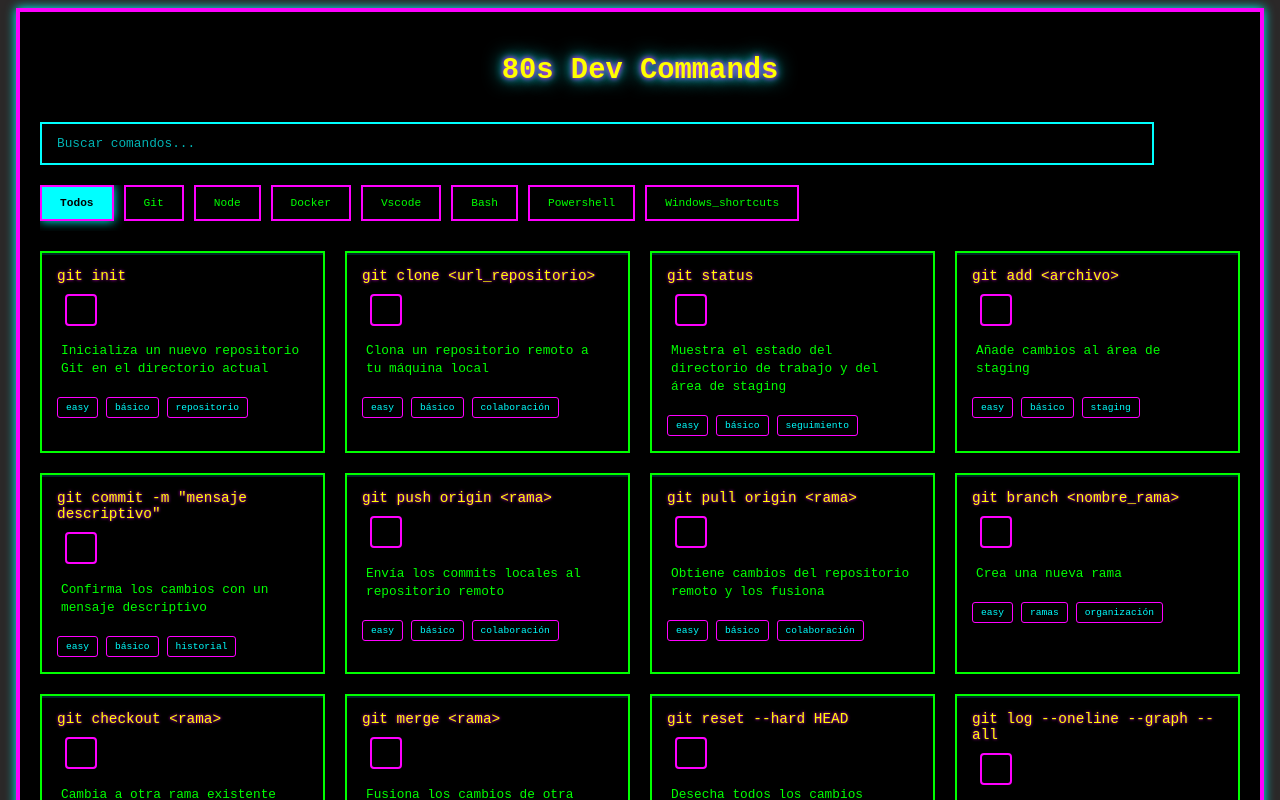
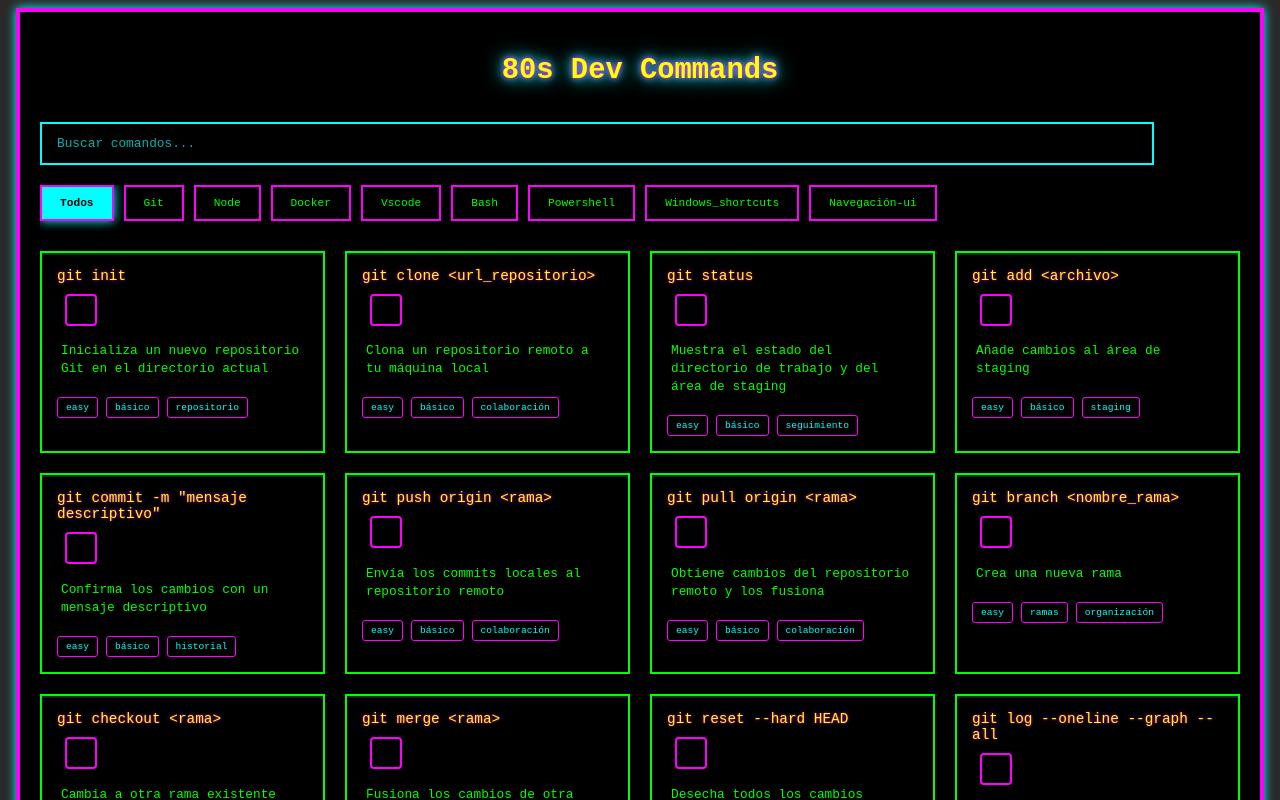
Before and after one commit to TeewsPepper/command-app, a React (Vite) app: page / in a window 1280 px wide. Shown: the top 800 px of the page. Built offline with nearby package versions, Linux system fonts and the light colour scheme.

Commit message:
Licencias y otros ajustes

```diff
--- a/src/components/CommandCard.tsx
+++ b/src/components/CommandCard.tsx
@@ -1,10 +1,10 @@
 
 import { motion } from "framer-motion";
-import { Command } from "../types/commands";
+import { CommandCardProps } from "../types/commands";
 import styles from "../styles/CommandCard.module.css";
 import { useState, useEffect } from "react";
 
-interface CommandCardProps {
+/* interface CommandCardProps {
   command: Command;
   onCopy: (text: string) => void;
   copiedCommandId: string | null;
@@ -12,7 +12,7 @@
   className?: string;
   role?: string;
   'aria-labelledby'?: string;
-}
+} */
 
 export default function CommandCard({
   command,
@@ -52,12 +52,12 @@
       }
     }
 
-    /* const timer = setTimeout(() => {
+    const timer = setTimeout(() => {
       setAnnounceCopy(false);
       if (isCopied) setCopiedCommandId(null);
     }, 1500);
 
-    return () => clearTimeout(timer); */
+    return () => clearTimeout(timer);
   };
 
   const difficultyClass = styles[command.difficulty];
--- a/src/data/commands.json
+++ b/src/data/commands.json
@@ -985,5 +985,85 @@
       "category": "windows_shortcuts",
       "tags": ["multitarea", "historial"],
       "difficulty": "easy"
+    },
+    {
+      "id": "win-focus-next-element",
+      "command": "Tab",
+      "description": "Mover el foco al siguiente elemento interactivo (campo, botón, enlace)",
+      "category": "navegación-ui",
+      "tags": ["formularios", "accesibilidad", "focus"],
+      "difficulty": "easy"
+    },
+    {
+      "id": "win-focus-previous-element",
+      "command": "Shift + Tab",
+      "description": "Mover el foco al elemento interactivo anterior",
+      "category": "navegación-ui",
+      "tags": ["formularios", "accesibilidad", "focus"],
+      "difficulty": "easy"
+    },
+    {
+      "id": "win-activate-button",
+      "command": "Enter o Space",
+      "description": "Activar el botón o elemento seleccionado",
+      "category": "navegación-ui",
+      "tags": ["botones", "interacción"],
+      "difficulty": "easy"
+    },
+    {
+      "id": "win-toggle-checkbox",
+      "command": "Space",
+      "description": "Marcar/desmarcar una casilla de verificación (checkbox)",
+      "category": "navegación-ui",
+      "tags": ["formularios", "checkboxes"],
+      "difficulty": "easy"
+    },
+    {
+      "id": "win-scroll-up-down",
+      "command": "↑ / ↓",
+      "description": "Desplazarse verticalmente en listas o menús",
+      "category": "navegación-ui",
+      "tags": ["listas", "menús", "scroll"],
+      "difficulty": "easy"
+    },
+    {
+      "id": "win-scroll-left-right",
+      "command": "← / →",
+      "description": "Desplazarse horizontalmente (ej. en pestañas o sliders)",
+      "category": "navegación-ui",
+      "tags": ["pestañas", "sliders", "scroll"],
+      "difficulty": "easy"
+    },
+    {
+      "id": "win-close-dialog",
+      "command": "Esc",
+      "description": "Cerrar cuadros de diálogo o menús emergentes",
+      "category": "navegación-ui",
+      "tags": ["ventanas", "cancelar", "diálogos"],
+      "difficulty": "easy"
+    },
+    {
+      "id": "win-context-menu",
+      "command": "Shift + F10 o Menu Key",
+      "description": "Abrir el menú contextual del elemento seleccionado",
+      "category": "navegación-ui",
+      "tags": ["menú contextual", "clic derecho"],
+      "difficulty": "medium"
+    },
+    {
+      "id": "win-toggle-radiobutton",
+      "command": "↑ / ↓ o Space",
+      "description": "Seleccionar un botón de opción (radio button)",
+      "category": "navegación-ui",
+      "tags": ["formularios", "radio buttons"],
+      "difficulty": "easy"
+    },
+    {
+      "id": "win-navigate-tabs",
+      "command": "Ctrl + Tab / Ctrl + Shift + Tab",
+      "description": "Moverse entre pestañas en aplicaciones con interfaz de pestañas",
+      "category": "navegación-ui",
+      "tags": ["pestañas", "multitarea"],
+      "difficulty": "medium"
     }
   ]
```
Also changed, not shown: src/types/commands.d.ts (line endings or trailing spaces), 2 other files (tests, documents, lock files or other folders).
